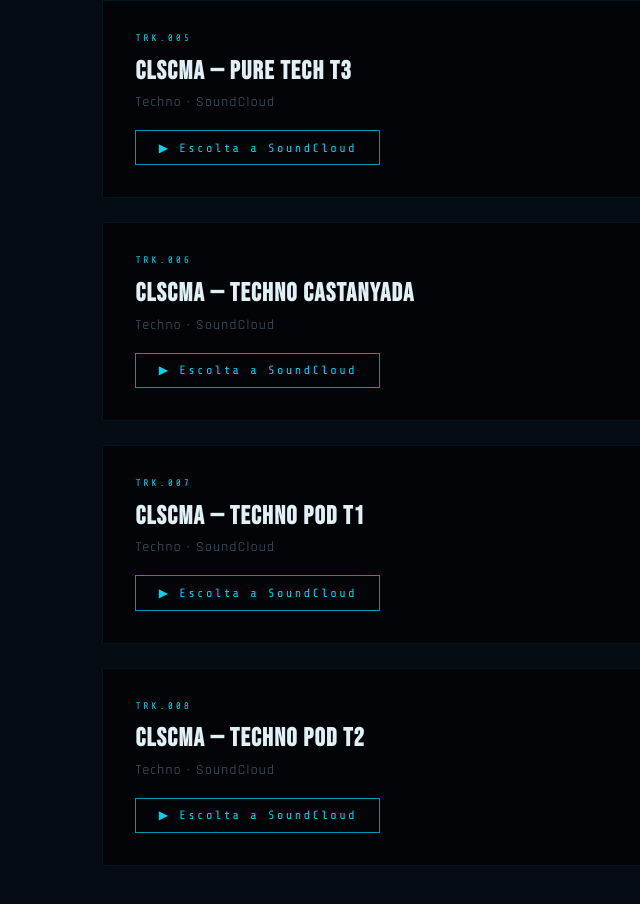
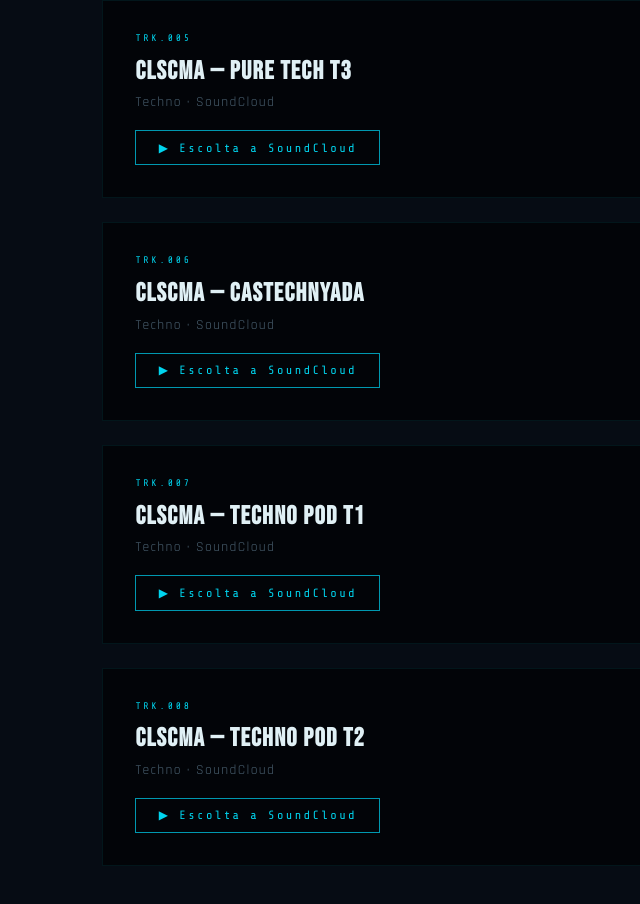
Before and after one commit to Gecloco/clscma-web, a plain HTML site: page index.html in a window 1280 px wide. Shown: the part 2118-3022 px from the top of the page, without its empty margins (0-640 px from the left). Drawn offline with nearby package versions, Linux system fonts and the light colour scheme.

Commit message:
Update index.html

```diff
--- a/index.html
+++ b/index.html
@@ -338,7 +338,7 @@
 
       <div class="sc-card reveal">
         <p class="track-num">TRK.006</p>
-        <h3 class="track-title">CLSCMA — Techno Castanyada</h3>
+        <h3 class="track-title">CLSCMA — CasTechnyada</h3>
         <p class="track-meta">Techno · SoundCloud</p>
         <a href="https://soundcloud.com/joeleedj/clscma-09-techno-castanyada-2021" target="_blank" class="sc-btn">▶ Escolta a SoundCloud</a>
       </div>
```
